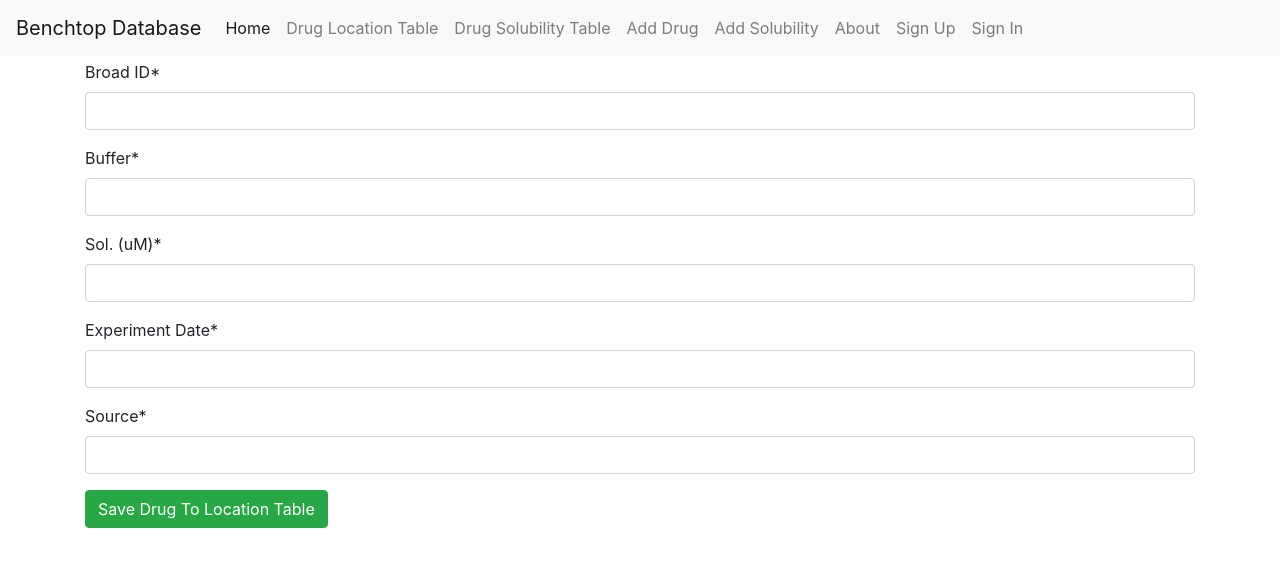
After one commit to bfulroth/Django-Benchtop-Drug-Database-App, a Django app: page /add/singleSolTbl/ in a window 1280 px wide. The commit adds this page. Shown: the top 567 px of the page. Run offline with Django 3.2, Linux system fonts and the light colour scheme; some libraries are stand-ins or nearby versions.

Commit message:
Fully implemented ability to add solubility data to db tbl for 1 cmpd

```diff
--- a/benchtop_database/templates/base.html
+++ b/benchtop_database/templates/base.html
@@ -54,6 +54,9 @@
             </li>
             <li class="nav-item">
               <a class="nav-link" href="{% url 'drug_db:add_drug_loc_form' %}">Add Drug</a>
+            </li>
+            <li class="nav-item">
+              <a class="nav-link" href="{% url 'drug_db:add_drug_sol_form' %}">Add Solubility</a>
             </li>
             <li class="nav-item">
               <a class="nav-link" href="{% url 'about' %}">About</a>
--- a/config/urls.py
+++ b/config/urls.py
@@ -17,7 +17,7 @@ urlpatterns = [
     path("accounts/", include("allauth.urls")),
     # Your stuff: custom urls includes go here
     path("overview/", include(("drug_db.urls", "drug_db"), namespace="drug_db")),
-    path("add_drug_location/", include(("drug_db.urls", "drug_db"), namespace="drub_db"))
+    path("add/", include(("drug_db.urls", "drug_db"), namespace="drub_db"))
 ] + static(settings.MEDIA_URL, document_root=settings.MEDIA_ROOT)
 
 if settings.DEBUG:
--- /dev/null
+++ b/drug_db/templates/drug_db/benchtopdrugsolubility_form.html
@@ -0,0 +1,11 @@
+{% extends 'base.html' %}
+
+{% load crispy_forms_tags %}
+
+{% block content %}
+  <form method="post" novalidate>
+    {% csrf_token %}
+    {{ form|crispy }}
+    <button type="submit" class="btn btn-success">Save Drug To Location Table</button>
+  </form>
+{% endblock %}
--- a/drug_db/urls.py
+++ b/drug_db/urls.py
@@ -6,6 +6,7 @@ urlpatterns = [
     path('', views.index, name='index'),
     path('locations/', views.BenchtopDrugLocationView2.as_view(), name="drug_loc_overview"),
     path('solubility/', views.BenchtopDrugSolViewAll.as_view(), name="drug_sol_overview"),
-    path('form/', views.DrugCreateView.as_view(), name="add_drug_loc_form")
+    path('singleLocTbl/', views.DrugCreateView.as_view(), name="add_drug_loc_form"),
+    path('singleSolTbl/', views.DrugCreateSolView.as_view(), name="add_drug_sol_form")
 
 ]
--- a/drug_db/views.py
+++ b/drug_db/views.py
@@ -49,3 +49,11 @@ class DrugCreateView(CreateView):
 
     # TODO: This shouldn't be hard coded
     success_url = '/overview/locations/'
+
+
+class DrugCreateSolView(CreateView):
+    model = BenchtopDrugSolubility
+    fields = ("broad_id", "buffer", "sol_um", "date", "source")
+
+    # TODO: This shouldn't be hard coded
+    success_url = '/overview/solubility/'
```
Also changed, not shown: drug_db/models.py (line endings or trailing spaces).
